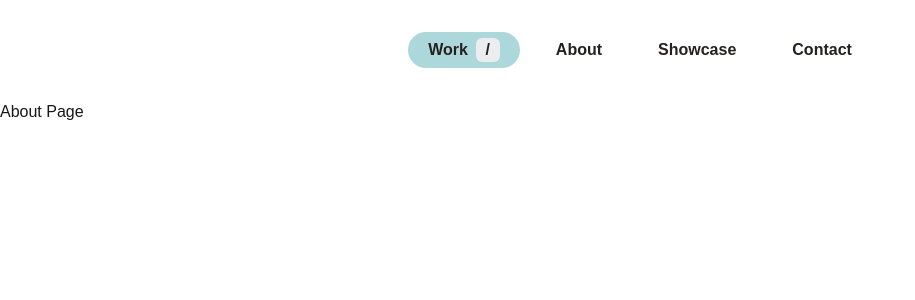
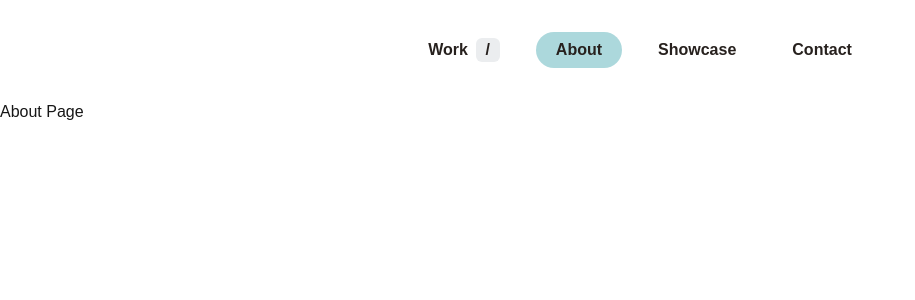
Before and after one commit to Ale-1508/portfolio, a Next.js app: page /about in a window 1280 px wide. Shown: the top 300 px of the page, without its empty margins (0-915 px from the left). Built offline with nearby package versions, Linux system fonts and the light colour scheme.

Commit message:
Finally Fixed Navbar error

```diff
--- a/src/app/_core/components/Navbar.tsx
+++ b/src/app/_core/components/Navbar.tsx
@@ -12,8 +12,7 @@ interface NavbarOptionProps {
 }
 
 export default function Navbar( { currentPath } : { currentPath:string }) {
-  const [currentScreen, setCurrentScreen] = useState("Work");
-  console.log(currentPath);
+  const [currentScreen, setCurrentScreen] = useState(currentPath);
 
   const options = [
     { name:"Work", isDefault:true },
```
